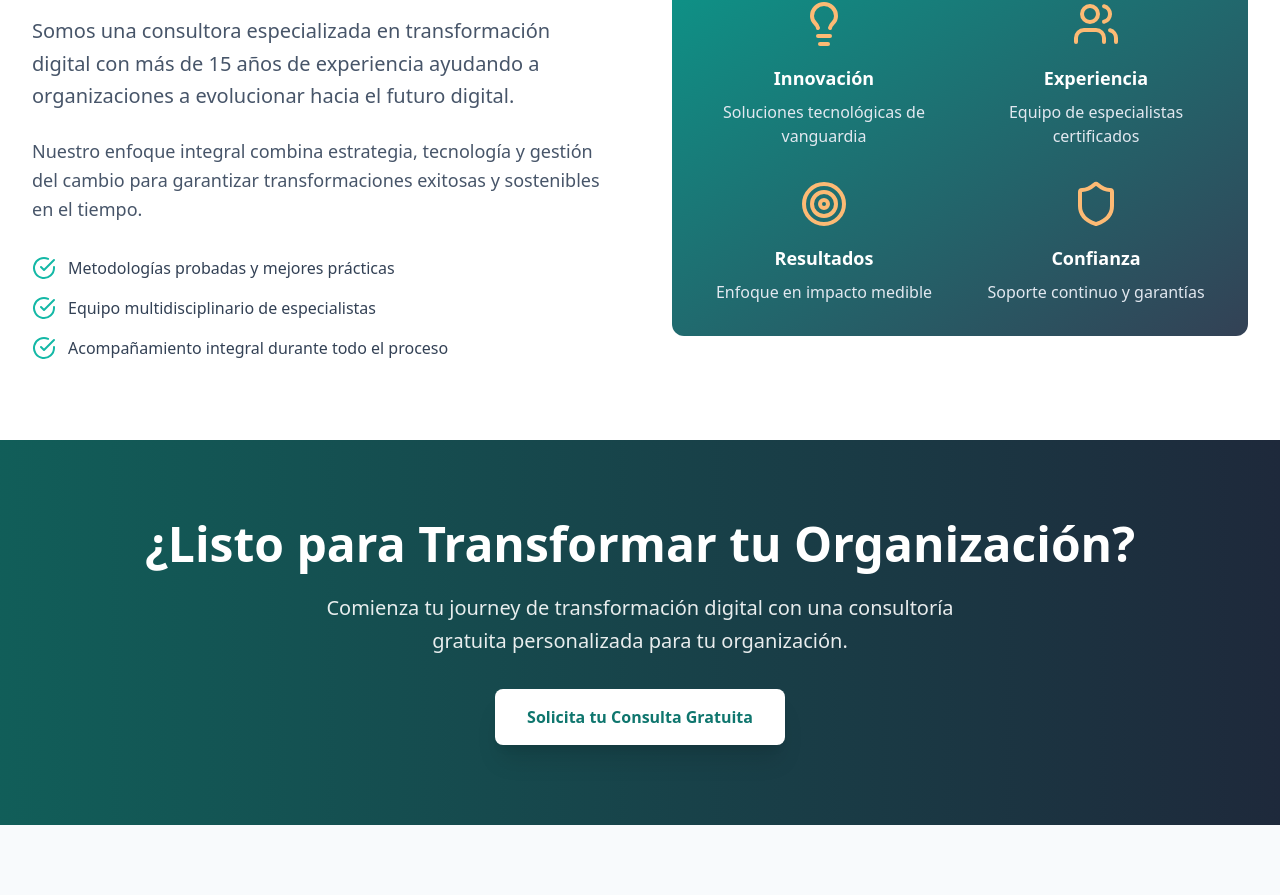
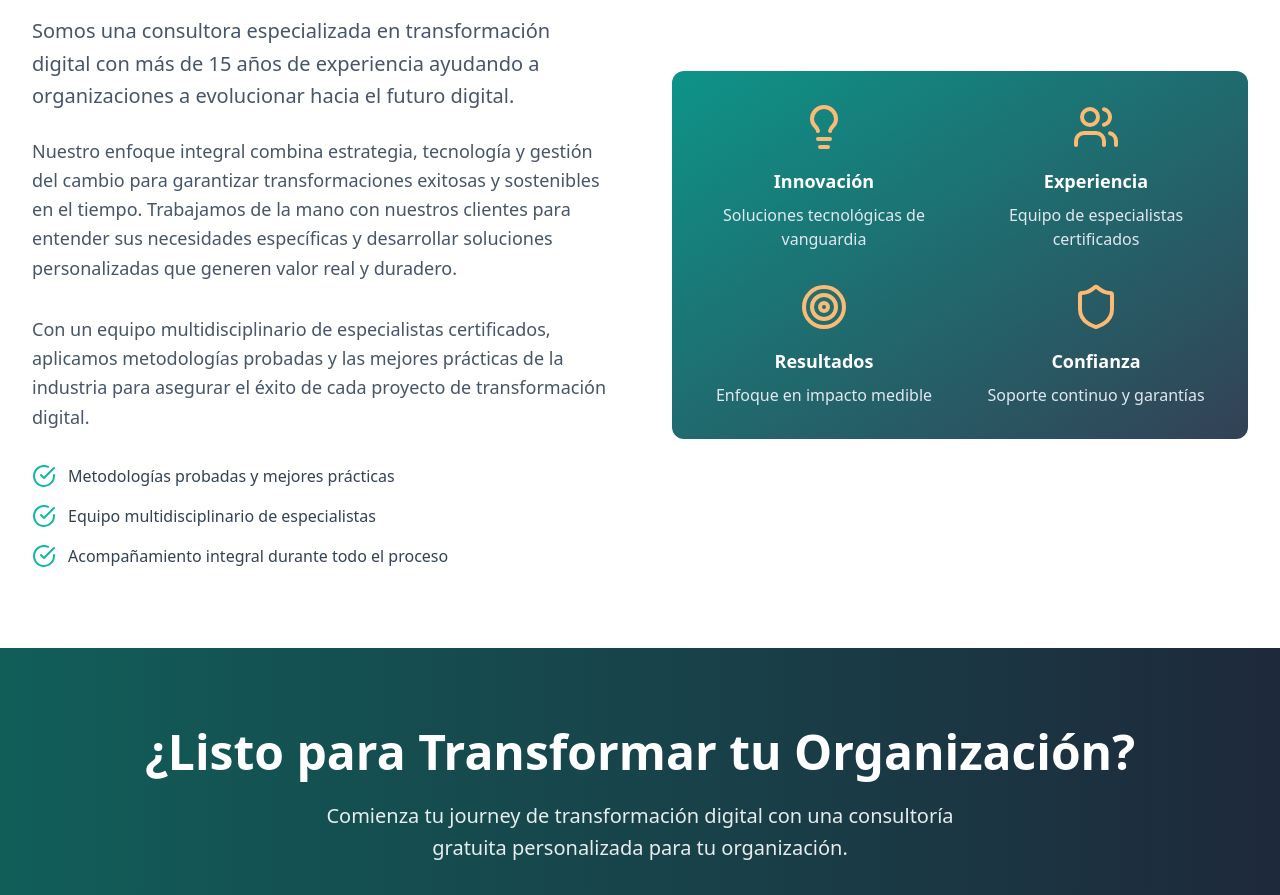
Before and after one commit to Guideon365AR/ProQualis, a React (Vite) app: page / in a window 1280 px wide. Shown: the part 2979-3874 px from the top of the page. Built offline with nearby package versions, Linux system fonts and the light colour scheme.

Commit message:
Balancear texto de la sección Sobre ProQualis

```diff
--- a/src/App.tsx
+++ b/src/App.tsx
@@ -370,7 +370,14 @@ function App() {
               </p>
               <p className="text-lg text-slate-600 mb-8 leading-relaxed">
                 Nuestro enfoque integral combina estrategia, tecnología y gestión del cambio
-                para garantizar transformaciones exitosas y sostenibles en el tiempo.
+                para garantizar transformaciones exitosas y sostenibles en el tiempo. Trabajamos
+                de la mano con nuestros clientes para entender sus necesidades específicas y
+                desarrollar soluciones personalizadas que generen valor real y duradero.
+              </p>
+              <p className="text-lg text-slate-600 mb-8 leading-relaxed">
+                Con un equipo multidisciplinario de especialistas certificados, aplicamos
+                metodologías probadas y las mejores prácticas de la industria para asegurar
+                el éxito de cada proyecto de transformación digital.
               </p>
 
               <div className="space-y-4">
```
